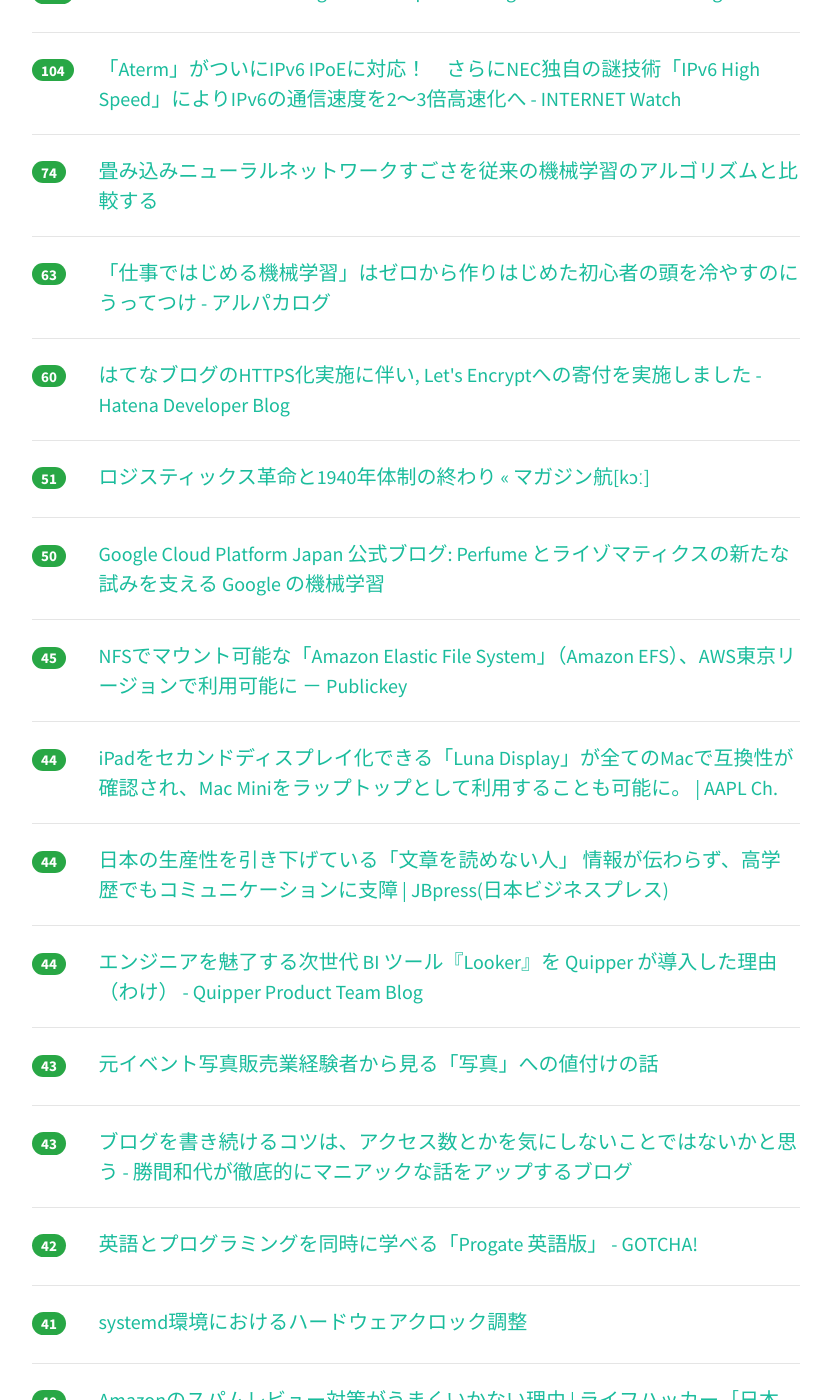
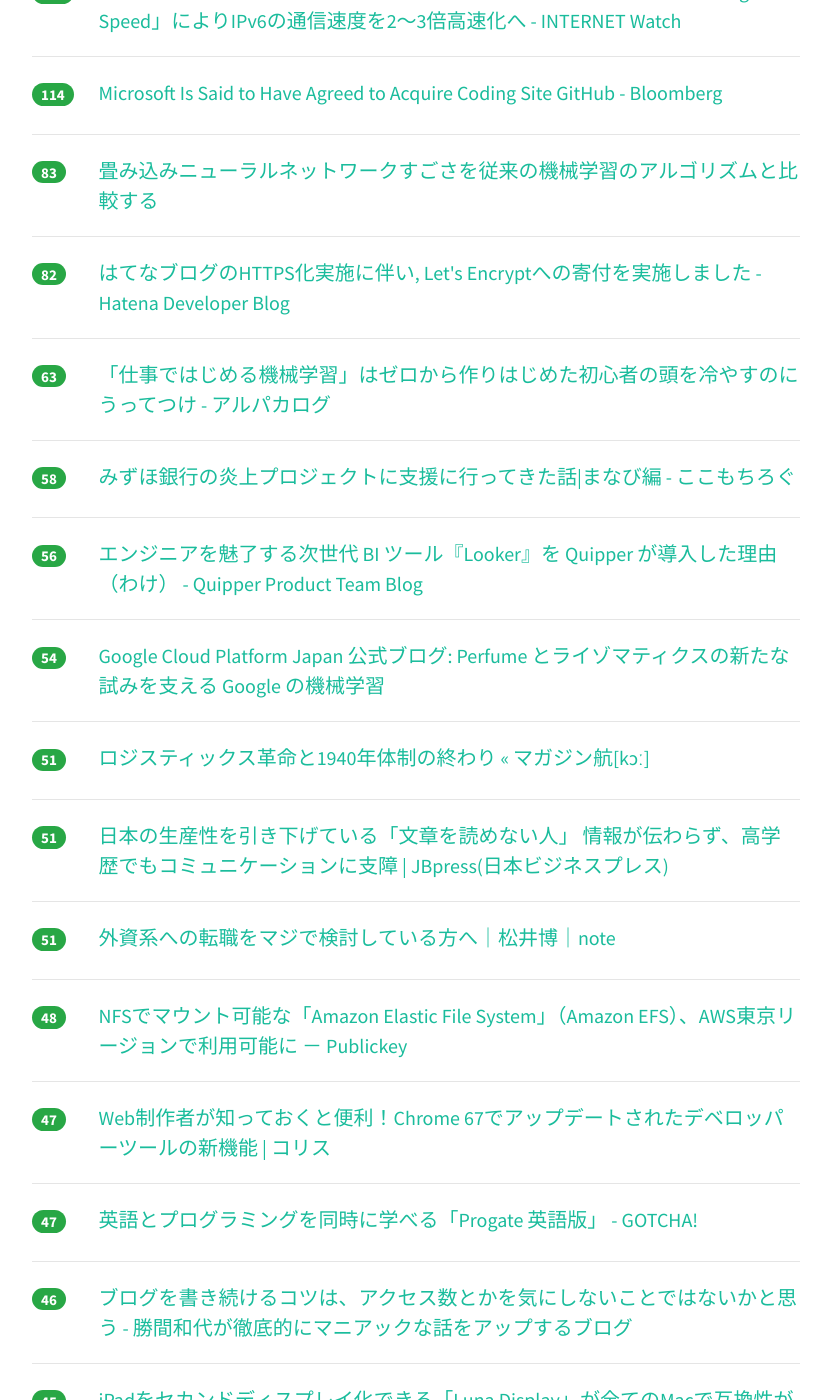
Before and after one commit to yatta47/hatena-matome-site, a Jekyll site: the page built from _posts/2018-06-04-hatena.md, in a window 1280 px wide and 1400 px high, scrolled down 1036 px. Shown: the whole window, without its empty margins (224-1053 px from the left). Built offline with Jekyll 4.4.1, drawn with Linux system fonts in a browser that asks for light colours; nearby versions of some CDN libraries; some of the changed text lies outside the part shown.

Commit message:
Updated 2018-06-04

```diff
--- a/_posts/2018-06-04-hatena.md
+++ b/_posts/2018-06-04-hatena.md
@@ -1,59 +1,64 @@
 ---
 layout: post
 title:  "2018-06-04 はてぶIT"
-date:   2018-06-04 20:01:26
+date:   2018-06-04 21:02:07
 tags: [it-hotentry]
 ---
-59 件のデータあり
+60 件のデータあり
 
 <hr><div class="row">
-<div class="col-1"><span class="badge badge-pill badge-success h2">812</span></div>
+<div class="col-1"><span class="badge badge-pill badge-success h2">838</span></div>
 <div class="col-11"><a href='https://corriente.top/post-66891/' target='_blank'>Microsoft、GitHubを買収完了　現地時間4日に正式発表へ | CoRRiENTE.top</a></div>
 </div>
 <hr>
 <div class="row">
-<div class="col-1"><span class="badge badge-pill badge-success h2">603</span></div>
+<div class="col-1"><span class="badge badge-pill badge-success h2">649</span></div>
 <div class="col-11"><a href='http://blog.jnito.com/entry/2018/06/04/053705' target='_blank'>【問題提起】篠原嘉一氏に情報教育の講演を依頼する前に考えていただきたいこと ～ITエンジニアから見た、情報教育のあり方について～ - give IT a try</a></div>
 </div>
 <hr>
 <div class="row">
-<div class="col-1"><span class="badge badge-pill badge-success h2">353</span></div>
+<div class="col-1"><span class="badge badge-pill badge-success h2">361</span></div>
 <div class="col-11"><a href='https://ameblo.jp/arcade-cabinet/entry-12381068306.html' target='_blank'>メガドライブ版ダライアス - 完成！ | Arcade Cabinet</a></div>
 </div>
 <hr>
 <div class="row">
-<div class="col-1"><span class="badge badge-pill badge-success h2">281</span></div>
+<div class="col-1"><span class="badge badge-pill badge-success h2">283</span></div>
 <div class="col-11"><a href='https://akiba-pc.watch.impress.co.jp/docs/news/news/1125352.html' target='_blank'>JavaScriptで制御できる電子工作ボード「obniz」が発売、実売4,980円 - AKIBA PC Hotline!</a></div>
 </div>
 <hr>
 <div class="row">
-<div class="col-1"><span class="badge badge-pill badge-success h2">131</span></div>
+<div class="col-1"><span class="badge badge-pill badge-success h2">200</span></div>
 <div class="col-11"><a href='http://www.cocoamocchi.com/entry/project-bank-problem' target='_blank'>みずほ銀行の炎上プロジェクトに支援に行ってきた話|問題編 - ここもちろぐ</a></div>
 </div>
 <hr>
 <div class="row">
-<div class="col-1"><span class="badge badge-pill badge-success h2">115</span></div>
+<div class="col-1"><span class="badge badge-pill badge-success h2">123</span></div>
 <div class="col-11"><a href='https://about.gitlab.com/2018/06/03/microsoft-acquires-github/' target='_blank'>Congratulations GitHub on the acquisition by Microsoft | GitLab</a></div>
 </div>
 <hr>
 <div class="row">
-<div class="col-1"><span class="badge badge-pill badge-success h2">114</span></div>
+<div class="col-1"><span class="badge badge-pill badge-success h2">118</span></div>
 <div class="col-11"><a href='https://togetter.com/li/1233585' target='_blank'>『日本はとても安全な国だと聞くのでRubyKaigiの会場の目立つ場所に200円置いてみた』日本人でも訳がわからない結果になった様子 - Togetter</a></div>
 </div>
 <hr>
 <div class="row">
-<div class="col-1"><span class="badge badge-pill badge-success h2">113</span></div>
+<div class="col-1"><span class="badge badge-pill badge-success h2">117</span></div>
+<div class="col-11"><a href='https://internet.watch.impress.co.jp/docs/news/1124437.html' target='_blank'>「Aterm」がついにIPv6 IPoEに対応！　さらにNEC独自の謎技術「IPv6 High Speed」によりIPv6の通信速度を2～3倍高速化へ - INTERNET Watch</a></div>
+</div>
+<hr>
+<div class="row">
+<div class="col-1"><span class="badge badge-pill badge-success h2">114</span></div>
 <div class="col-11"><a href='https://www.bloomberg.com/news/articles/2018-06-03/microsoft-is-said-to-have-agreed-to-acquire-coding-site-github' target='_blank'>Microsoft Is Said to Have Agreed to Acquire Coding Site GitHub - Bloomberg</a></div>
 </div>
 <hr>
 <div class="row">
-<div class="col-1"><span class="badge badge-pill badge-success h2">104</span></div>
-<div class="col-11"><a href='https://internet.watch.impress.co.jp/docs/news/1124437.html' target='_blank'>「Aterm」がついにIPv6 IPoEに対応！　さらにNEC独自の謎技術「IPv6 High Speed」によりIPv6の通信速度を2～3倍高速化へ - INTERNET Watch</a></div>
+<div class="col-1"><span class="badge badge-pill badge-success h2">83</span></div>
+<div class="col-11"><a href='https://qiita.com/koshian2/items/f9f20f3e0eee711b1505' target='_blank'>畳み込みニューラルネットワークすごさを従来の機械学習のアルゴリズムと比較する</a></div>
 </div>
 <hr>
 <div class="row">
-<div class="col-1"><span class="badge badge-pill badge-success h2">74</span></div>
-<div class="col-11"><a href='https://qiita.com/koshian2/items/f9f20f3e0eee711b1505' target='_blank'>畳み込みニューラルネットワークすごさを従来の機械学習のアルゴリズムと比較する</a></div>
+<div class="col-1"><span class="badge badge-pill badge-success h2">82</span></div>
+<div class="col-11"><a href='http://developer.hatenastaff.com/entry/2018/06/04/140000' target='_blank'>はてなブログのHTTPS化実施に伴い, Let's Encryptへの寄付を実施しました - Hatena Developer Blog</a></div>
 </div>
 <hr>
 <div class="row">
@@ -62,8 +67,18 @@ tags: [it-hotentry]
 </div>
 <hr>
 <div class="row">
-<div class="col-1"><span class="badge badge-pill badge-success h2">60</span></div>
-<div class="col-11"><a href='http://developer.hatenastaff.com/entry/2018/06/04/140000' target='_blank'>はてなブログのHTTPS化実施に伴い, Let's Encryptへの寄付を実施しました - Hatena Developer Blog</a></div>
+<div class="col-1"><span class="badge badge-pill badge-success h2">58</span></div>
+<div class="col-11"><a href='http://www.cocoamocchi.com/entry/project-bank-learn' target='_blank'>みずほ銀行の炎上プロジェクトに支援に行ってきた話|まなび編 - ここもちろぐ</a></div>
+</div>
+<hr>
+<div class="row">
+<div class="col-1"><span class="badge badge-pill badge-success h2">56</span></div>
+<div class="col-11"><a href='http://quipper.hatenablog.com/entry/2018/06/04/080000' target='_blank'>エンジニアを魅了する次世代 BI ツール『Looker』を Quipper が導入した理由（わけ） - Quipper Product Team Blog</a></div>
+</div>
+<hr>
+<div class="row">
+<div class="col-1"><span class="badge badge-pill badge-success h2">54</span></div>
+<div class="col-11"><a href='https://cloudplatform-jp.googleblog.com/2018/06/NHK-Perfume-TECHNOLOGY-Reframe-Your-Photo-Google-TensorFlow.html' target='_blank'>Google Cloud Platform Japan 公式ブログ: Perfume とライゾマティクスの新たな試みを支える Google の機械学習</a></div>
 </div>
 <hr>
 <div class="row">
@@ -72,28 +87,38 @@ tags: [it-hotentry]
 </div>
 <hr>
 <div class="row">
-<div class="col-1"><span class="badge badge-pill badge-success h2">50</span></div>
-<div class="col-11"><a href='https://cloudplatform-jp.googleblog.com/2018/06/NHK-Perfume-TECHNOLOGY-Reframe-Your-Photo-Google-TensorFlow.html' target='_blank'>Google Cloud Platform Japan 公式ブログ: Perfume とライゾマティクスの新たな試みを支える Google の機械学習</a></div>
+<div class="col-1"><span class="badge badge-pill badge-success h2">51</span></div>
+<div class="col-11"><a href='http://jbpress.ismedia.jp/articles/-/53224' target='_blank'>日本の生産性を引き下げている「文章を読めない人」 情報が伝わらず、高学歴でもコミュニケーションに支障 | JBpress(日本ビジネスプレス)</a></div>
+</div>
+<hr>
+<div class="row">
+<div class="col-1"><span class="badge badge-pill badge-success h2">51</span></div>
+<div class="col-11"><a href='https://note.mu/matsuhiro/n/n8c740953e50e' target='_blank'>外資系への転職をマジで検討している方へ｜松井博｜note</a></div>
+</div>
+<hr>
+<div class="row">
+<div class="col-1"><span class="badge badge-pill badge-success h2">48</span></div>
+<div class="col-11"><a href='https://www.publickey1.jp/blog/18/nfsamazon_elastic_file_systemamazon_efsaws.html' target='_blank'>NFSでマウント可能な「Amazon Elastic File System」（Amazon EFS）、AWS東京リージョンで利用可能に － Publickey</a></div>
+</div>
+<hr>
+<div class="row">
+<div class="col-1"><span class="badge badge-pill badge-success h2">47</span></div>
+<div class="col-11"><a href='https://coliss.com/articles/browser/chrome/devtools-new-features-in-chrome67.html' target='_blank'>Web制作者が知っておくと便利！Chrome 67でアップデートされたデベロッパーツールの新機能 | コリス</a></div>
+</div>
+<hr>
+<div class="row">
+<div class="col-1"><span class="badge badge-pill badge-success h2">47</span></div>
+<div class="col-11"><a href='http://gotcha.alc.co.jp/entry/20180531-news-progate' target='_blank'>英語とプログラミングを同時に学べる「Progate 英語版」 - GOTCHA!</a></div>
+</div>
+<hr>
+<div class="row">
+<div class="col-1"><span class="badge badge-pill badge-success h2">46</span></div>
+<div class="col-11"><a href='http://katsumakazuyo.hatenablog.com/entry/2018/06/04/094524' target='_blank'>ブログを書き続けるコツは、アクセス数とかを気にしないことではないかと思う - 勝間和代が徹底的にマニアックな話をアップするブログ</a></div>
 </div>
 <hr>
 <div class="row">
 <div class="col-1"><span class="badge badge-pill badge-success h2">45</span></div>
-<div class="col-11"><a href='https://www.publickey1.jp/blog/18/nfsamazon_elastic_file_systemamazon_efsaws.html' target='_blank'>NFSでマウント可能な「Amazon Elastic File System」（Amazon EFS）、AWS東京リージョンで利用可能に － Publickey</a></div>
-</div>
-<hr>
-<div class="row">
-<div class="col-1"><span class="badge badge-pill badge-success h2">44</span></div>
 <div class="col-11"><a href='https://applech2.com/archives/20180603-luna-display-support-all-mac.html' target='_blank'>iPadをセカンドディスプレイ化できる「Luna Display」が全てのMacで互換性が確認され、Mac Miniをラップトップとして利用することも可能に。 | AAPL Ch.</a></div>
-</div>
-<hr>
-<div class="row">
-<div class="col-1"><span class="badge badge-pill badge-success h2">44</span></div>
-<div class="col-11"><a href='http://jbpress.ismedia.jp/articles/-/53224' target='_blank'>日本の生産性を引き下げている「文章を読めない人」 情報が伝わらず、高学歴でもコミュニケーションに支障 | JBpress(日本ビジネスプレス)</a></div>
-</div>
-<hr>
-<div class="row">
-<div class="col-1"><span class="badge badge-pill badge-success h2">44</span></div>
-<div class="col-11"><a href='http://quipper.hatenablog.com/entry/2018/06/04/080000' target='_blank'>エンジニアを魅了する次世代 BI ツール『Looker』を Quipper が導入した理由（わけ） - Quipper Product Team Blog</a></div>
 </div>
 <hr>
 <div class="row">
@@ -102,13 +127,8 @@ tags: [it-hotentry]
 </div>
 <hr>
 <div class="row">
-<div class="col-1"><span class="badge badge-pill badge-success h2">43</span></div>
-<div class="col-11"><a href='http://katsumakazuyo.hatenablog.com/entry/2018/06/04/094524' target='_blank'>ブログを書き続けるコツは、アクセス数とかを気にしないことではないかと思う - 勝間和代が徹底的にマニアックな話をアップするブログ</a></div>
-</div>
-<hr>
-<div class="row">
 <div class="col-1"><span class="badge badge-pill badge-success h2">42</span></div>
-<div class="col-11"><a href='http://gotcha.alc.co.jp/entry/20180531-news-progate' target='_blank'>英語とプログラミングを同時に学べる「Progate 英語版」 - GOTCHA!</a></div>
+<div class="col-11"><a href='https://gigazine.net/news/20180604-blockchain-crypto-cult/' target='_blank'>ブロックチェーンをベースにした新興宗教が誕生 - GIGAZINE</a></div>
 </div>
 <hr>
 <div class="row">
@@ -119,11 +139,6 @@ tags: [it-hotentry]
 <div class="row">
 <div class="col-1"><span class="badge badge-pill badge-success h2">40</span></div>
 <div class="col-11"><a href='https://www.lifehacker.jp/2018/06/heres-why-amazon-cant-fix-review-spam.html' target='_blank'>Amazonのスパムレビュー対策がうまくいかない理由 | ライフハッカー［日本版］</a></div>
-</div>
-<hr>
-<div class="row">
-<div class="col-1"><span class="badge badge-pill badge-success h2">40</span></div>
-<div class="col-11"><a href='https://note.mu/matsuhiro/n/n8c740953e50e' target='_blank'>外資系への転職をマジで検討している方へ｜松井博｜note</a></div>
 </div>
 <hr>
 <div class="row">
@@ -142,48 +157,68 @@ tags: [it-hotentry]
 </div>
 <hr>
 <div class="row">
-<div class="col-1"><span class="badge badge-pill badge-success h2">38</span></div>
-<div class="col-11"><a href='https://coliss.com/articles/browser/chrome/devtools-new-features-in-chrome67.html' target='_blank'>Web制作者が知っておくと便利！Chrome 67でアップデートされたデベロッパーツールの新機能 | コリス</a></div>
-</div>
-<hr>
-<div class="row">
 <div class="col-1"><span class="badge badge-pill badge-success h2">37</span></div>
 <div class="col-11"><a href='http://www.itmedia.co.jp/news/articles/1806/04/news058.html' target='_blank'>Microsoft、GitHubを買収か──Bloomberg報道 - ITmedia NEWS</a></div>
 </div>
 <hr>
 <div class="row">
-<div class="col-1"><span class="badge badge-pill badge-success h2">36</span></div>
-<div class="col-11"><a href='http://www.cocoamocchi.com/entry/project-bank-learn' target='_blank'>みずほ銀行の炎上プロジェクトに支援に行ってきた話|まなび編 - ここもちろぐ</a></div>
+<div class="col-1"><span class="badge badge-pill badge-success h2">37</span></div>
+<div class="col-11"><a href='https://www.publickey1.jp/blog/18/gitlab10github.html' target='_blank'>GitLabへのインポートが普段の10倍に急増、GitHubの買収報道で － Publickey</a></div>
 </div>
 <hr>
 <div class="row">
-<div class="col-1"><span class="badge badge-pill badge-success h2">35</span></div>
+<div class="col-1"><span class="badge badge-pill badge-success h2">36</span></div>
 <div class="col-11"><a href='http://hisaichi5518.hatenablog.jp/entry/2018/06/04/112732' target='_blank'>ペパボを退職して、10Xに入る。 - パルカワ2</a></div>
 </div>
 <hr>
 <div class="row">
-<div class="col-1"><span class="badge badge-pill badge-success h2">33</span></div>
+<div class="col-1"><span class="badge badge-pill badge-success h2">36</span></div>
+<div class="col-11"><a href='http://nlab.itmedia.co.jp/nl/articles/1806/04/news107.html' target='_blank'>悪質な嫌がらせの一環か　“はるかぜちゃん”出演舞台のヌード表現に児童ポルノ強制の通報　警視庁から自粛要請で内容差し替えに - ねとらぼ</a></div>
+</div>
+<hr>
+<div class="row">
+<div class="col-1"><span class="badge badge-pill badge-success h2">34</span></div>
 <div class="col-11"><a href='http://news.kakaku.com/prdnews/cd=toy/ctcd=5371/id=74850/' target='_blank'>価格.com - ガシャポン「だんごむし」発売、カプセルレスで自販機から丸まったまま排出</a></div>
 </div>
 <hr>
 <div class="row">
-<div class="col-1"><span class="badge badge-pill badge-success h2">31</span></div>
+<div class="col-1"><span class="badge badge-pill badge-success h2">34</span></div>
+<div class="col-11"><a href='http://www.webdesignfacts.net/entry/free-flaticonset-2867' target='_blank'>無料一括ダウンロード可！2867個のフラットデザインアイコンセット【商用可/フリー素材】 - Web Design Facts</a></div>
+</div>
+<hr>
+<div class="row">
+<div class="col-1"><span class="badge badge-pill badge-success h2">33</span></div>
 <div class="col-11"><a href='https://www.theverge.com/2018/6/3/17422752/microsoft-github-acquisition-rumors' target='_blank'>Microsoft has reportedly acquired GitHub - The Verge</a></div>
 </div>
 <hr>
 <div class="row">
 <div class="col-1"><span class="badge badge-pill badge-success h2">31</span></div>
-<div class="col-11"><a href='https://gigazine.net/news/20180604-blockchain-crypto-cult/' target='_blank'>ブロックチェーンをベースにした新興宗教が誕生 - GIGAZINE</a></div>
+<div class="col-11"><a href='https://www.bloomberg.co.jp/news/articles/2018-06-03/P9RMBX6JTSE801' target='_blank'>マイクロソフト、開発者向けサービスのギットハブ買収で合意－関係者 - Bloomberg</a></div>
+</div>
+<hr>
+<div class="row">
+<div class="col-1"><span class="badge badge-pill badge-success h2">29</span></div>
+<div class="col-11"><a href='http://www.itmedia.co.jp/news/articles/1806/04/news073.html' target='_blank'>ガンダムのAIロボット「ハロ」　7月下旬に予約開始　15万円 - ITmedia NEWS</a></div>
 </div>
 <hr>
 <div class="row">
 <div class="col-1"><span class="badge badge-pill badge-success h2">28</span></div>
-<div class="col-11"><a href='https://www.bloomberg.co.jp/news/articles/2018-06-03/P9RMBX6JTSE801' target='_blank'>マイクロソフト、開発者向けサービスのギットハブ買収で合意－関係者 - Bloomberg</a></div>
+<div class="col-11"><a href='https://gigazine.net/news/20180604-gameboy-camera-canon-lens-mount/' target='_blank'>ゲームボーイの「ポケットカメラ」にキヤノンの望遠レンズを装着可能なアダプタを自作した猛者が登場 - GIGAZINE</a></div>
+</div>
+<hr>
+<div class="row">
+<div class="col-1"><span class="badge badge-pill badge-success h2">28</span></div>
+<div class="col-11"><a href='https://www.gizmodo.jp/2018/06/pray-for-the-souls-of-the-people-sucked-into-this-dating-site-hell.html' target='_blank'>出会い系サイトに顔写真を擦り切れるまで使われる人たち | ギズモード・ジャパン</a></div>
 </div>
 <hr>
 <div class="row">
 <div class="col-1"><span class="badge badge-pill badge-success h2">27</span></div>
-<div class="col-11"><a href='http://www.webdesignfacts.net/entry/free-flaticonset-2867' target='_blank'>無料一括ダウンロード可！2867個のフラットデザインアイコンセット【商用可/フリー素材】 - Web Design Facts</a></div>
+<div class="col-11"><a href='http://musmus.main.jp/blog/gohoukoku/' target='_blank'>ご報告 | MusMus ブログ</a></div>
+</div>
+<hr>
+<div class="row">
+<div class="col-1"><span class="badge badge-pill badge-success h2">27</span></div>
+<div class="col-11"><a href='http://mitomasan.hatenablog.com/entry/2018/05/29/234720' target='_blank'>リモートワーク、ひとりでやるか、みんなでやるか - コンポツさん</a></div>
 </div>
 <hr>
 <div class="row">
@@ -192,18 +227,8 @@ tags: [it-hotentry]
 </div>
 <hr>
 <div class="row">
-<div class="col-1"><span class="badge badge-pill badge-success h2">26</span></div>
-<div class="col-11"><a href='http://mitomasan.hatenablog.com/entry/2018/05/29/234720' target='_blank'>リモートワーク、ひとりでやるか、みんなでやるか - コンポツさん</a></div>
-</div>
-<hr>
-<div class="row">
 <div class="col-1"><span class="badge badge-pill badge-success h2">25</span></div>
-<div class="col-11"><a href='http://musmus.main.jp/blog/gohoukoku/' target='_blank'>ご報告 | MusMus ブログ</a></div>
-</div>
-<hr>
-<div class="row">
-<div class="col-1"><span class="badge badge-pill badge-success h2">25</span></div>
-<div class="col-11"><a href='http://www.itmedia.co.jp/news/articles/1806/04/news073.html' target='_blank'>ガンダムのAIロボット「ハロ」　7月下旬に予約開始　15万円 - ITmedia NEWS</a></div>
+<div class="col-11"><a href='https://codezine.jp/article/detail/10855' target='_blank'>プログラマーが正規表現を使いこなすメリットとは？ 『正規表現辞典 改訂新版』著者に訊く：CodeZine（コードジン）</a></div>
 </div>
 <hr>
 <div class="row">
@@ -213,42 +238,22 @@ tags: [it-hotentry]
 <hr>
 <div class="row">
 <div class="col-1"><span class="badge badge-pill badge-success h2">24</span></div>
-<div class="col-11"><a href='https://codezine.jp/article/detail/10855' target='_blank'>プログラマーが正規表現を使いこなすメリットとは？ 『正規表現辞典 改訂新版』著者に訊く：CodeZine（コードジン）</a></div>
-</div>
-<hr>
-<div class="row">
-<div class="col-1"><span class="badge badge-pill badge-success h2">24</span></div>
-<div class="col-11"><a href='https://www.publickey1.jp/blog/18/gitlab10github.html' target='_blank'>GitLabへのインポートが普段の10倍に急増、GitHubの買収報道で － Publickey</a></div>
-</div>
-<hr>
-<div class="row">
-<div class="col-1"><span class="badge badge-pill badge-success h2">23</span></div>
 <div class="col-11"><a href='https://togetter.com/li/1233509' target='_blank'>ZOZOの一社員田端 信太郎氏「自分の子どもが、イジメや過労死で自殺したら？しょうがないなー、と思うだけです。そういうときのために3人も子供作ったのよ。リスク分散。 」 - Togetter</a></div>
 </div>
 <hr>
 <div class="row">
 <div class="col-1"><span class="badge badge-pill badge-success h2">23</span></div>
-<div class="col-11"><a href='https://gigazine.net/news/20180604-gameboy-camera-canon-lens-mount/' target='_blank'>ゲームボーイの「ポケットカメラ」にキヤノンの望遠レンズを装着可能なアダプタを自作した猛者が登場 - GIGAZINE</a></div>
-</div>
-<hr>
-<div class="row">
-<div class="col-1"><span class="badge badge-pill badge-success h2">23</span></div>
-<div class="col-11"><a href='http://nlab.itmedia.co.jp/nl/articles/1806/04/news107.html' target='_blank'>悪質な嫌がらせの一環か　“はるかぜちゃん”出演舞台のヌード表現に児童ポルノ強制の通報　警視庁から自粛要請で内容差し替えに - ねとらぼ</a></div>
-</div>
-<hr>
-<div class="row">
-<div class="col-1"><span class="badge badge-pill badge-success h2">22</span></div>
 <div class="col-11"><a href='https://japanese.engadget.com/2018/06/04/google-tablet-rebirth/' target='_blank'>グーグルによるタブレットカテゴリの削除は「バグ」だったと判明 - Engadget 日本版</a></div>
 </div>
 <hr>
 <div class="row">
 <div class="col-1"><span class="badge badge-pill badge-success h2">22</span></div>
-<div class="col-11"><a href='https://www.gizmodo.jp/2018/06/pray-for-the-souls-of-the-people-sucked-into-this-dating-site-hell.html' target='_blank'>出会い系サイトに顔写真を擦り切れるまで使われる人たち | ギズモード・ジャパン</a></div>
+<div class="col-11"><a href='http://fumieval.hatenablog.com/entry/2018/06/03/195024' target='_blank'>日持ちする直列化のためのライブラリ「winery」 - モナドとわたしとコモナド</a></div>
 </div>
 <hr>
 <div class="row">
 <div class="col-1"><span class="badge badge-pill badge-success h2">21</span></div>
-<div class="col-11"><a href='http://fumieval.hatenablog.com/entry/2018/06/03/195024' target='_blank'>日持ちする直列化のためのライブラリ「winery」 - モナドとわたしとコモナド</a></div>
+<div class="col-11"><a href='http://ekeler.com/game-boy-camera-canon-ef-mount/' target='_blank'>Game Boy Camera Canon EF Mount — Bastiaan Ekeler</a></div>
 </div>
 <hr>
 <div class="row">
@@ -257,8 +262,8 @@ tags: [it-hotentry]
 </div>
 <hr>
 <div class="row">
-<div class="col-1"><span class="badge badge-pill badge-success h2">20</span></div>
-<div class="col-11"><a href='https://kakakumag.com/pc-smartphone/?id=12249' target='_blank'>「スマホの新製品をつくる前に、まずは歴史を知れ！」T教授が語る、濃厚なモバイルの歴史 - 価格.comマガジン</a></div>
+<div class="col-1"><span class="badge badge-pill badge-success h2">21</span></div>
+<div class="col-11"><a href='http://www.jigowatt121.com/entry/2018/06/04/164836' target='_blank'>「ネットにあるタダの漫画や音楽は違法！無料は悪！作者に対価を払わなきゃ作品が消えるよ！」という主張で、本当に良いのだろうか？ - ジゴワットレポート</a></div>
 </div>
 <hr>
 <div class="row">
@@ -268,7 +273,7 @@ tags: [it-hotentry]
 <hr>
 <div class="row">
 <div class="col-1"><span class="badge badge-pill badge-success h2">19</span></div>
-<div class="col-11"><a href='http://ekeler.com/game-boy-camera-canon-ef-mount/' target='_blank'>Game Boy Camera Canon EF Mount — Bastiaan Ekeler</a></div>
+<div class="col-11"><a href='https://kakakumag.com/pc-smartphone/?id=12249' target='_blank'>「スマホの新製品をつくる前に、まずは歴史を知れ！」T教授が語る、濃厚なモバイルの歴史 - 価格.comマガジン</a></div>
 </div>
 <hr>
 <div class="row">
@@ -277,13 +282,13 @@ tags: [it-hotentry]
 </div>
 <hr>
 <div class="row">
-<div class="col-1"><span class="badge badge-pill badge-success h2">18</span></div>
-<div class="col-11"><a href='https://hatebu-analyzer.herokuapp.com/' target='_blank'>はてブ解析</a></div>
+<div class="col-1"><span class="badge badge-pill badge-success h2">19</span></div>
+<div class="col-11"><a href='http://www.itmedia.co.jp/news/articles/1806/04/news054.html' target='_blank'>他社の商標「艦娘」、宣伝番組で誤って使用　「アズレン」運営が謝罪 - ITmedia NEWS</a></div>
 </div>
 <hr>
 <div class="row">
 <div class="col-1"><span class="badge badge-pill badge-success h2">18</span></div>
-<div class="col-11"><a href='http://www.itmedia.co.jp/news/articles/1806/04/news054.html' target='_blank'>他社の商標「艦娘」、宣伝番組で誤って使用　「アズレン」運営が謝罪 - ITmedia NEWS</a></div>
+<div class="col-11"><a href='https://hatebu-analyzer.herokuapp.com/' target='_blank'>はてブ解析</a></div>
 </div>
 <hr>
 <div class="row">
```
